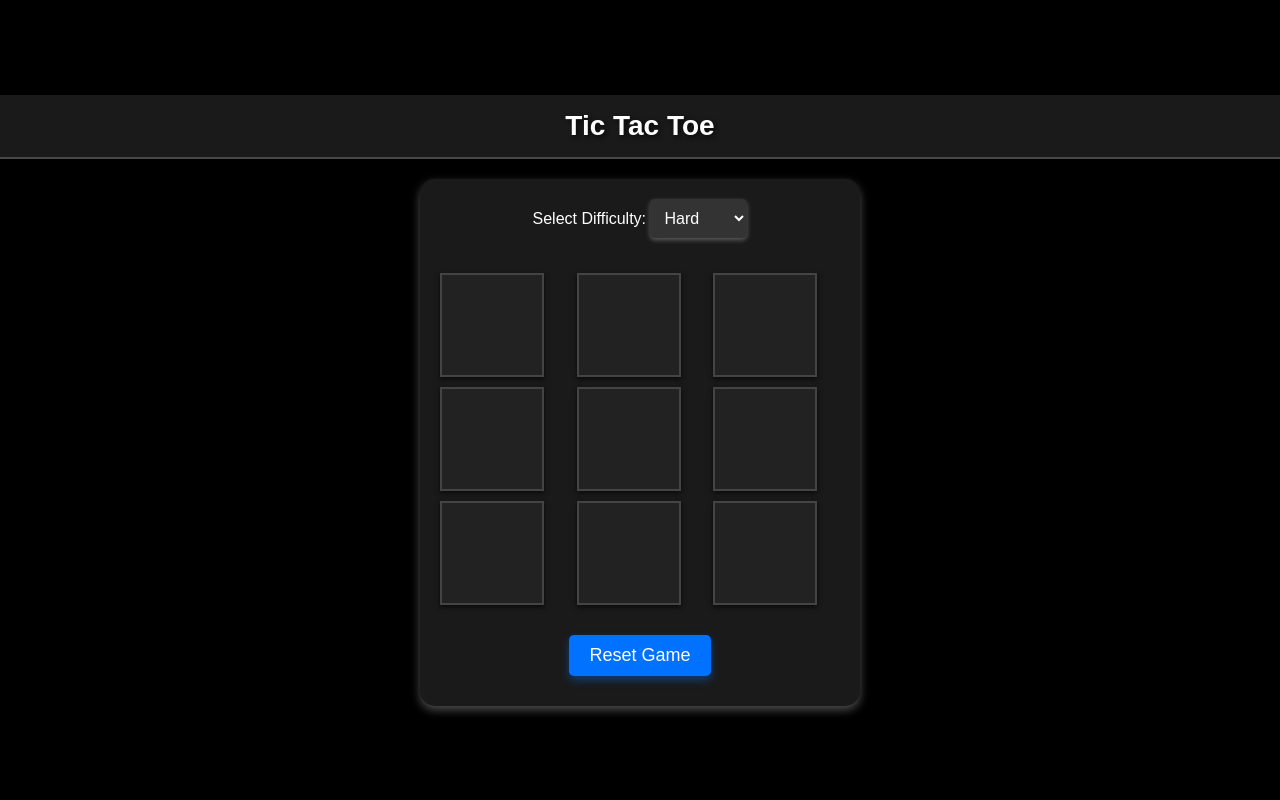
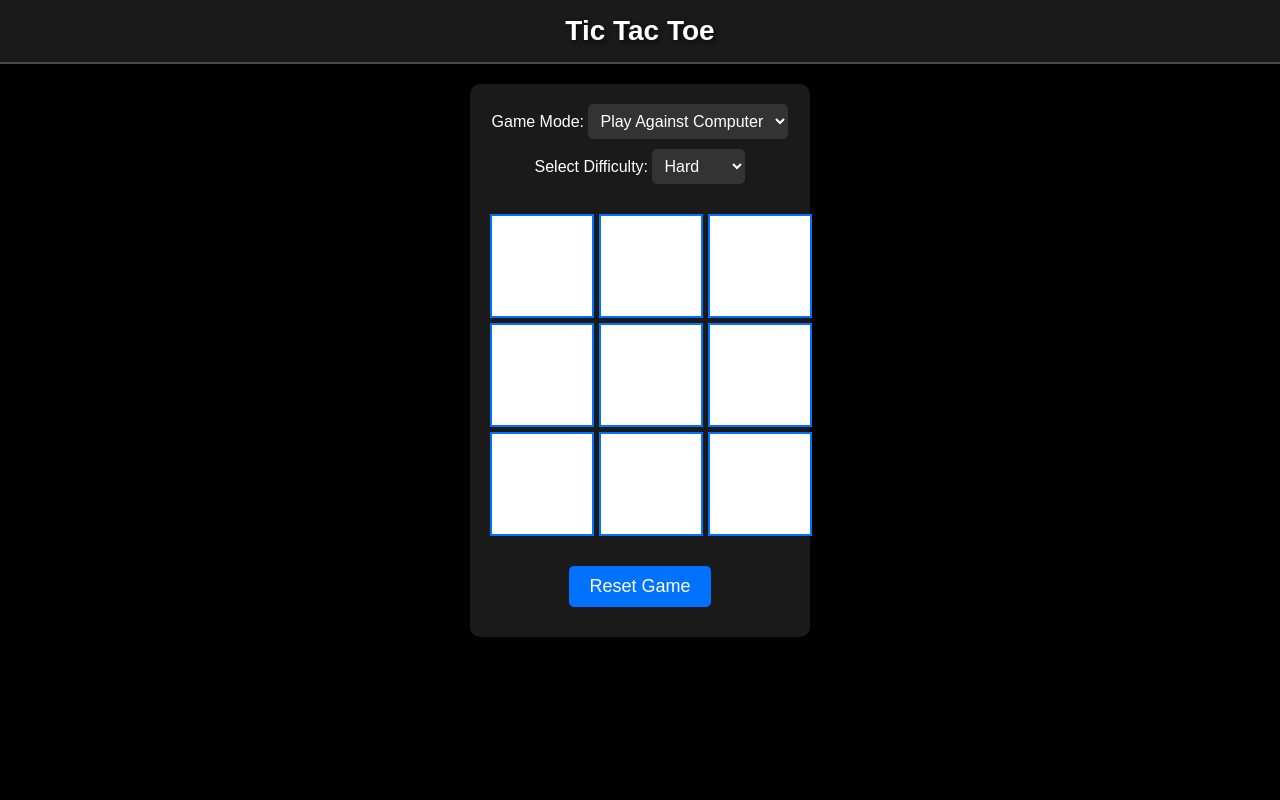
Before and after one commit to sharedRDM/tic-tac-toe, a Flask app: page / in a window 1280 px wide. Run offline with Flask 3, Linux system fonts and the light colour scheme.

Commit message:
global: styling

```diff
--- a/app.py
+++ b/app.py
@@ -1,4 +1,3 @@
-# app.py
 from flask import Flask, render_template, jsonify, request
 import random
 
@@ -9,7 +8,8 @@ game_state = {
     "board": [["" for _ in range(3)] for _ in range(3)],
     "turn": "X",
     "winner": None,
-    "difficulty": "hard"  # Default difficulty
+    "difficulty": "hard",  # Default difficulty
+    "game_mode": "computer"  # Default to playing against the computer
 }
 
 def check_winner(board):
@@ -100,6 +100,13 @@ def set_difficulty():
     game_state['difficulty'] = data.get('difficulty', 'hard')
     return jsonify({"difficulty": game_state['difficulty']})
 
+@app.route('/set_game_mode', methods=['POST'])
+def set_game_mode():
+    global game_state
+    data = request.json
+    game_state['game_mode'] = data.get('game_mode', 'computer')
+    return jsonify({"game_mode": game_state['game_mode']})
+
 @app.route('/move', methods=['POST'])
 def move():
     global game_state
@@ -117,14 +124,11 @@ def move():
         game_state['winner'] = winner
         return jsonify(game_state)
 
-    if not is_moves_left(game_state['board']):
-        game_state['winner'] = "Draw"
-        return jsonify(game_state)
+    # Switch turn
+    game_state['turn'] = "O" if game_state['turn'] == "X" else "X"
 
-    game_state['turn'] = "O"
-
-    # Computer move
-    if not game_state['winner']:
+    # Computer move if in computer mode and it's O's turn
+    if game_state['game_mode'] == "computer" and game_state['turn'] == "O" and not game_state['winner']:
         if game_state['difficulty'] == "easy":
             ai_row, ai_col = random_move(game_state['board'])
         elif game_state['difficulty'] == "medium":
@@ -138,10 +142,7 @@ def move():
             if winner:
                 game_state['winner'] = winner
 
-    if not game_state['winner'] and not is_moves_left(game_state['board']):
-        game_state['winner'] = "Draw"
-
-    game_state['turn'] = "X"
+        game_state['turn'] = "X"
 
     return jsonify(game_state)
 
@@ -152,7 +153,8 @@ def reset():
         "board": [["" for _ in range(3)] for _ in range(3)],
         "turn": "X",
         "winner": None,
-        "difficulty": game_state['difficulty']  # Preserve difficulty
+        "difficulty": game_state['difficulty'],  # Preserve difficulty
+        "game_mode": game_state['game_mode']  # Preserve game mode
     }
     return jsonify(game_state)
 
--- a/templates/index.html
+++ b/templates/index.html
@@ -9,81 +9,69 @@
             font-family: 'Arial', sans-serif;
             margin: 0;
             padding: 0;
-            background-color: #000; /* Black background */
+            background: #000;
             color: #fff;
             text-align: center;
-            display: flex;
-            flex-direction: column; /* Stack header and game container vertically */
-            justify-content: center; /* Vertically center everything */
-            align-items: center; /* Horizontally center everything */
-            height: 100vh; /* Full height of the viewport */
-            overflow: hidden; /* Prevent any scrollbars */
         }
-
         header {
             width: 100%;
             font-size: 28px;
             font-weight: bold;
             color: #fff;
             text-shadow: 2px 2px 5px rgba(0, 0, 0, 0.7);
-            background: rgba(255, 255, 255, 0.1); /* Semi-transparent black */
-            border-bottom: 2px solid rgba(255, 255, 255, 0.2); /* Subtle bottom border */
+            background: rgba(255, 255, 255, 0.1);
+            border-bottom: 2px solid rgba(255, 255, 255, 0.2);
             padding: 15px 0;
-            margin-bottom: 20px; /* Spacing below the header */
-            box-shadow: 0 2px 5px rgba(0, 0, 0, 0.3); /* Subtle shadow under the header */
+            margin-bottom: 20px;
+            box-shadow: 0 2px 5px rgba(0, 0, 0, 0.3);
         }
-
         #game-container {
-            width: 100%; /* Take up full width of parent */
-            max-width: 400px; /* Limit maximum size */
+            margin: 0 auto;
+            width: 300px;
             padding: 20px;
-            background-color: rgba(255, 255, 255, 0.1); /* Semi-transparent box */
-            border-radius: 15px;
-            box-shadow: 0 4px 10px rgba(255, 255, 255, 0.3);
-            text-align: center;
+            background: rgba(255, 255, 255, 0.1);
+            border-radius: 10px;
+            box-shadow: 0 4px 8px rgba(0, 0, 0, 0.2);
         }
-
         #board {
             display: grid;
             grid-template-columns: repeat(3, 1fr);
-            gap: 10px; /* Increase spacing between cells */
+            gap: 5px;
             margin: 20px 0;
         }
         .cell {
             width: 100px;
             height: 100px;
-            font-size: 36px; /* Bigger font for clarity */
-            color: #fff;
-            background-color: #222; /* Dark cells */
-            border: 2px solid #444;
+            font-size: 32px;
+            color: #333;
+            background-color: #fff;
+            border: 2px solid #0072ff;
             display: flex;
             align-items: center;
             justify-content: center;
             cursor: pointer;
             transition: all 0.3s ease;
-            box-shadow: 0 2px 5px rgba(0, 0, 0, 0.7); /* Subtle shadow for depth */
         }
         .cell:hover {
-            background-color: #444;
+            background-color: #0072ff;
+            color: #fff;
         }
         .cell.taken {
             pointer-events: none;
-            background-color: #555;
-            color: #888;
+            background-color: #ddd;
         }
         select {
-            padding: 10px;
+            padding: 8px;
             border-radius: 5px;
             border: none;
             font-size: 16px;
+            outline: none;
+            margin-bottom: 10px;
             background-color: #333;
             color: #fff;
-            outline: none;
-            margin-bottom: 15px;
-            box-shadow: 0 2px 5px rgba(255, 255, 255, 0.3);
         }
-        select:hover {
-            background-color: #444;
+        select:focus {
+            border: 2px solid #0072ff;
         }
         p, button {
             font-size: 18px;
@@ -97,103 +85,115 @@
             border-radius: 5px;
             cursor: pointer;
             transition: all 0.3s ease;
-            box-shadow: 0 4px 8px rgba(0, 114, 255, 0.4);
         }
         button:hover {
             background-color: #005bb5;
-            box-shadow: 0 4px 12px rgba(0, 91, 181, 0.7);
         }
         #winner {
             font-weight: bold;
-            font-size: 24px;
-            color: #ffd700; /* Gold color for the winner text */
-            margin-top: 15px;
-            text-shadow: 1px 1px 3px rgba(255, 255, 255, 0.5);
+            font-size: 20px;
+            color: #ffd700;
         }
     </style>
+
 </head>
 <body>
     <header>Tic Tac Toe</header>
     <div id="game-container">
-        <label for="difficulty">Select Difficulty:</label>
+        <label for="game-mode">Game Mode:</label>
+        <select id="game-mode" onchange="setGameMode()">
+            <option value="computer" selected>Play Against Computer</option>
+            <option value="two_player">Two Player</option>
+        </select>
+
+        <label for="difficulty" id="difficulty-label">Select Difficulty:</label>
         <select id="difficulty" onchange="setDifficulty()">
             <option value="easy">Easy</option>
             <option value="medium">Medium</option>
             <option value="hard" selected>Hard</option>
+
 </select>
+
 <div id="board"></div>
 <p id="winner"></p>
 <button onclick="resetGame()">Reset Game</button>
 </div>
 
 <script>
-        const board = document.getElementById('board');
-        const winnerText = document.getElementById('winner');
+let gameMode = "computer";
+let difficulty = "hard";
+let boardElement = document.getElementById('board');
+let winnerElement = document.getElementById('winner');
 
-        function createBoard() {
-            board.innerHTML = '';
+function initializeBoard() {
+    boardElement.innerHTML = '';
     for (let i = 0; i < 3; i++) {
         for (let j = 0; j < 3; j++) {
-                    const cell = document.createElement('div');
-                    cell.className = 'cell';
-                    cell.dataset.row = i;
-                    cell.dataset.col = j;
-                    cell.addEventListener('click', () => makeMove(i, j));
-                    board.appendChild(cell);
+            let cell = document.createElement('div');
+            cell.classList.add('cell');
+            cell.setAttribute('data-row', i);
+            cell.setAttribute('data-col', j);
+            cell.onclick = () => makeMove(i, j);
+            boardElement.appendChild(cell);
         }
     }
 }
 
-        function updateBoard(gameState) {
+function setDifficulty() {
+    difficulty = document.getElementById('difficulty').value;
+    fetch('/set_difficulty', {
+        method: 'POST',
+        headers: { 'Content-Type': 'application/json' },
+        body: JSON.stringify({ difficulty })
+    });
+}
+
+function setGameMode() {
+    gameMode = document.getElementById('game-mode').value;
+    const difficultyLabel = document.getElementById('difficulty-label');
+    const difficultySelector = document.getElementById('difficulty');
+    if (gameMode === "two_player") {
+        difficultyLabel.style.display = "none";
+        difficultySelector.style.display = "none";
+    } else {
+        difficultyLabel.style.display = "inline";
+        difficultySelector.style.display = "inline";
+    }
+    fetch('/set_game_mode', {
+        method: 'POST',
+        headers: { 'Content-Type': 'application/json' },
+        body: JSON.stringify({ game_mode: gameMode })
+    });
+}
+
+function makeMove(row, col) {
+    fetch('/move', {
+        method: 'POST',
+        headers: { 'Content-Type': 'application/json' },
+        body: JSON.stringify({ row, col })
+    })
+    .then(response => response.json())
+    .then(updateGameState);
+}
+
+function resetGame() {
+    fetch('/reset', { method: 'POST' })
+        .then(response => response.json())
+        .then(updateGameState);
+}
+
+function updateGameState(gameState) {
     for (let i = 0; i < 3; i++) {
         for (let j = 0; j < 3; j++) {
-                    const cell = document.querySelector(`[data-row='${i}'][data-col='${j}']`);
+            let cell = document.querySelector(`.cell[data-row="${i}"][data-col="${j}"]`);
             cell.textContent = gameState.board[i][j];
-                    if (gameState.board[i][j]) {
-                        cell.classList.add('taken');
-                    } else {
-                        cell.classList.remove('taken');
+            cell.classList.toggle('taken', gameState.board[i][j] !== "");
         }
     }
-            }
-            if (gameState.winner) {
-                if (gameState.winner === "Draw") {
-                    winnerText.textContent = "It's a Draw!";
-                } else {
-                    winnerText.textContent = `Winner: ${gameState.winner}`;
-                }
-            } else {
-                winnerText.textContent = '';
-            }
+    winnerElement.textContent = gameState.winner ? `Winner: ${gameState.winner}` : "";
 }
 
-        async function makeMove(row, col) {
-            const response = await fetch('/move', {
-                method: 'POST',
-                headers: { 'Content-Type': 'application/json' },
-                body: JSON.stringify({ row, col }),
-            });
-            const gameState = await response.json();
-            updateBoard(gameState);
-        }
-
-        async function resetGame() {
-            const response = await fetch('/reset', { method: 'POST' });
-            const gameState = await response.json();
-            updateBoard(gameState);
-        }
-
-        async function setDifficulty() {
-            const difficulty = document.getElementById('difficulty').value;
-            await fetch('/set_difficulty', {
-                method: 'POST',
-                headers: { 'Content-Type': 'application/json' },
-                body: JSON.stringify({ difficulty }),
-            });
-            resetGame(); // Reset the game after setting difficulty
-        }
-
-        createBoard();
+initializeBoard();
 resetGame();
 </script>
 </body>
```
Also changed, not shown: README.md, 1 other file. Lines whose indentation alone changed are shown as unchanged.
